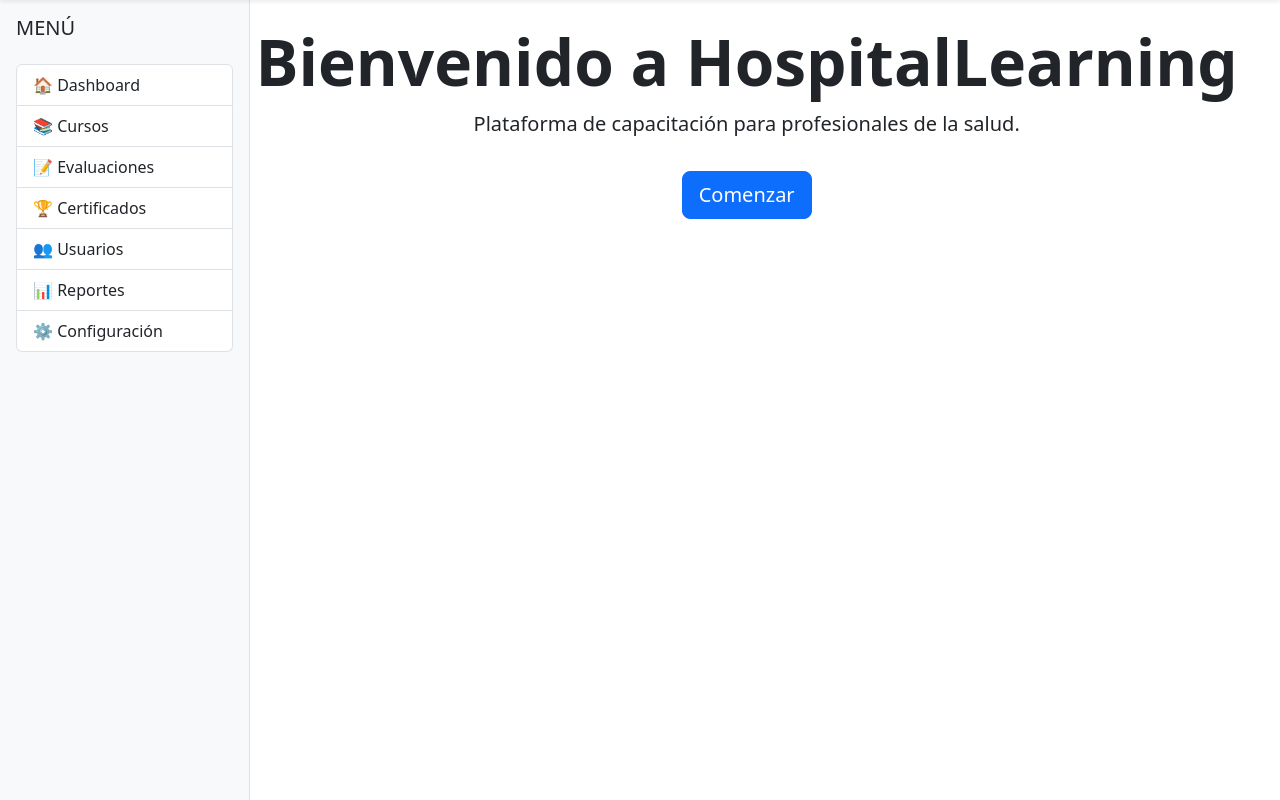
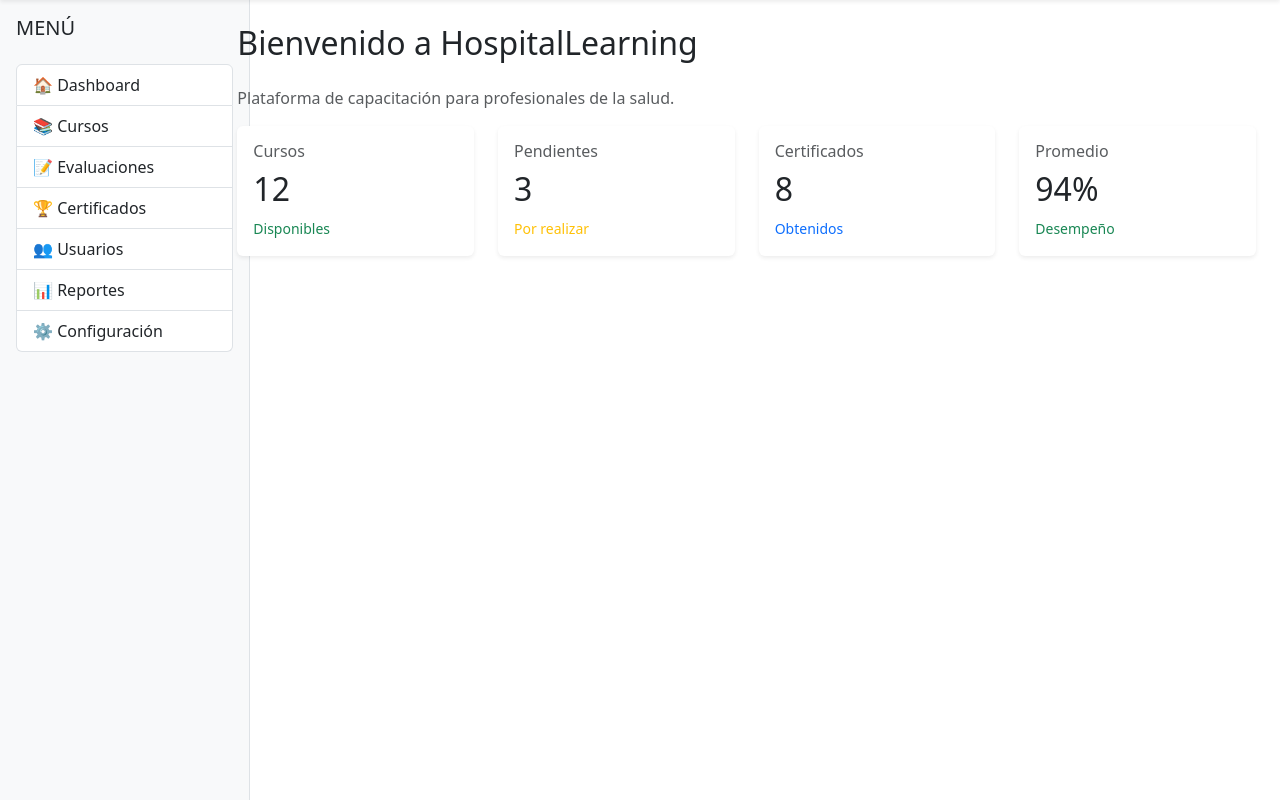
Before and after one commit to wilben1986-a11y/HospitalLearning, a Django app: page / in a window 1280 px wide. Shown: the part 56-856 px from the top of the page. Run offline with Django 5.2, Linux system fonts and the light colour scheme.

Commit message:
Se agrega el dashboard inicial con tarjetas de estadísticas

```diff
--- /dev/null
+++ b/templates/components/stats_cards.html
@@ -0,0 +1,43 @@
+<div class="row g-4">
+
+    <div class="col-md-3">
+        <div class="card shadow-sm border-0">
+            <div class="card-body">
+                <h6 class="text-muted">Cursos</h6>
+                <h2>12</h2>
+                <small class="text-success">Disponibles</small>
+            </div>
+        </div>
+    </div>
+
+    <div class="col-md-3">
+        <div class="card shadow-sm border-0">
+            <div class="card-body">
+                <h6 class="text-muted">Pendientes</h6>
+                <h2>3</h2>
+                <small class="text-warning">Por realizar</small>
+            </div>
+        </div>
+    </div>
+
+    <div class="col-md-3">
+        <div class="card shadow-sm border-0">
+            <div class="card-body">
+                <h6 class="text-muted">Certificados</h6>
+                <h2>8</h2>
+                <small class="text-primary">Obtenidos</small>
+            </div>
+        </div>
+    </div>
+
+    <div class="col-md-3">
+        <div class="card shadow-sm border-0">
+            <div class="card-body">
+                <h6 class="text-muted">Promedio</h6>
+                <h2>94%</h2>
+                <small class="text-success">Desempeño</small>
+            </div>
+        </div>
+    </div>
+
+</div>
--- a/templates/pages/home.html
+++ b/templates/pages/home.html
@@ -1,25 +1,17 @@
 {% extends "base.html" %}
 
-{% block title %}
-Inicio
-{% endblock %}
+{% block title %}Dashboard{% endblock %}
 
 {% block content %}
 
-<div class="text-center">
+<h2 class="mb-4">
+    Bienvenido a HospitalLearning
+</h2>
 
-    <h1 class="display-3 fw-bold">
-        Bienvenido a HospitalLearning
-    </h1>
+<p class="text-muted">
+    Plataforma de capacitación para profesionales de la salud.
+</p>
 
-    <p class="lead">
-        Plataforma de capacitación para profesionales de la salud.
-    </p>
-
-    <a href="#" class="btn btn-primary btn-lg mt-3">
-        Comenzar
-    </a>
-
-</div>
+{% include "components/stats_cards.html" %}
 
 {% endblock %}
```
